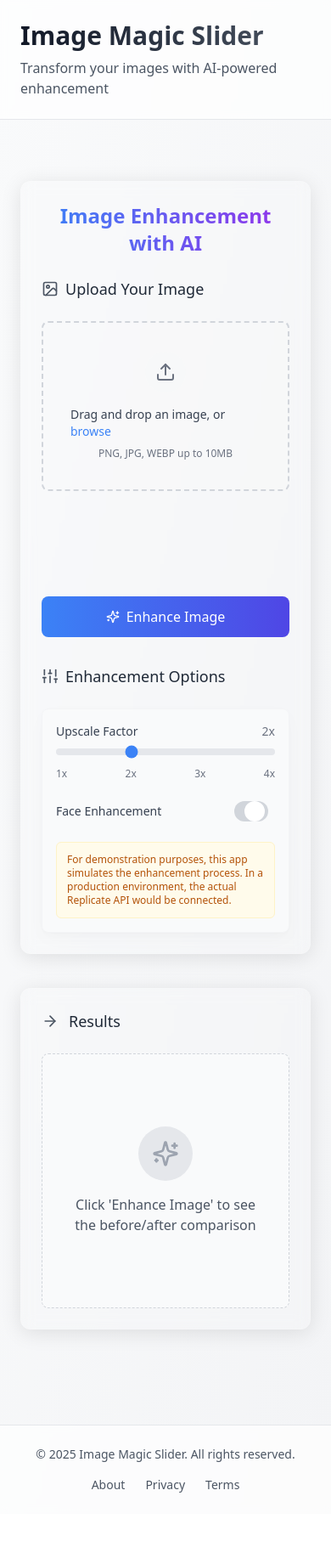
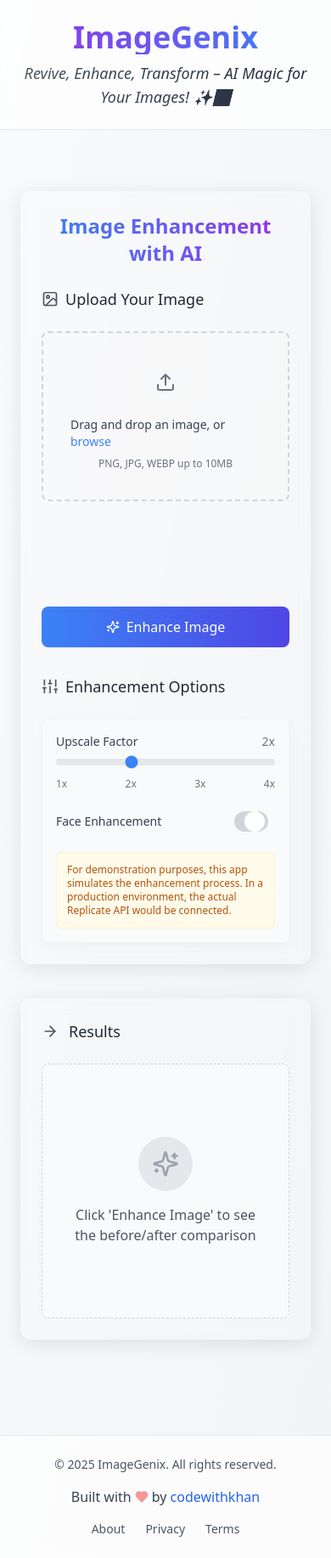
Before and after one commit to Khangithub17/ImageGenix, a React (Vite) app: page / in a window 390 px wide. Shown: the whole page at 85% size. Before the commit the page ends 1782 px from the top, so only its background shows below. Built offline with nearby package versions, Linux system fonts and the light colour scheme.

Commit message:
Update header and footer text
Updates the header with a new logo name and tagline, and the footer with a "Built by" message. Styles and colors were updated to match the project's modern aesthetic. The changes are fully responsive.

```diff
--- a/src/pages/Index.tsx
+++ b/src/pages/Index.tsx
@@ -1,17 +1,18 @@
 
 import React from 'react';
 import ImageSlider from '@/components/ImageSlider';
+import { Heart } from 'lucide-react';
 
 const Index = () => {
   return (
     <div className="min-h-screen bg-gradient-to-br from-gray-50 to-gray-100">
       <header className="p-6 bg-white bg-opacity-70 backdrop-blur-sm border-b border-gray-200">
-        <div className="max-w-6xl mx-auto">
-          <h1 className="text-3xl font-bold bg-gradient-to-r from-gray-900 to-gray-600 bg-clip-text text-transparent">
-            Image Magic Slider
+        <div className="max-w-6xl mx-auto text-center">
+          <h1 className="text-4xl md:text-5xl font-bold bg-gradient-to-r from-purple-600 to-blue-500 bg-clip-text text-transparent transition-all duration-300 hover:scale-105">
+            ImageGenix
           </h1>
-          <p className="text-gray-600 mt-2">
-            Transform your images with AI-powered enhancement
+          <p className="text-lg md:text-xl mt-2 text-transparent bg-clip-text bg-gradient-to-r from-gray-600 to-gray-800 font-medium italic">
+            Revive, Enhance, Transform – AI Magic for Your Images! ✨🖼️
           </p>
         </div>
       </header>
@@ -23,8 +24,13 @@ const Index = () => {
       <footer className="p-6 bg-white bg-opacity-70 backdrop-blur-sm border-t border-gray-200 mt-10">
         <div className="max-w-6xl mx-auto flex flex-col sm:flex-row justify-between items-center">
           <p className="text-gray-600 text-sm mb-4 sm:mb-0">
-            &copy; {new Date().getFullYear()} Image Magic Slider. All rights reserved.
+            &copy; {new Date().getFullYear()} ImageGenix. All rights reserved.
           </p>
+          <div className="flex items-center space-x-1 mb-4 sm:mb-0 text-gray-700">
+            <span>Built with</span>
+            <Heart className="h-4 w-4 mx-1 text-red-500 fill-red-500 animate-pulse" />
+            <span>by <a href="#" className="text-blue-600 hover:text-blue-800 transition-colors duration-200">codewithkhan</a></span>
+          </div>
           <div className="flex space-x-6">
             <a href="#" className="text-gray-600 hover:text-gray-900 transition-colors duration-200 text-sm">About</a>
             <a href="#" className="text-gray-600 hover:text-gray-900 transition-colors duration-200 text-sm">Privacy</a>
```
